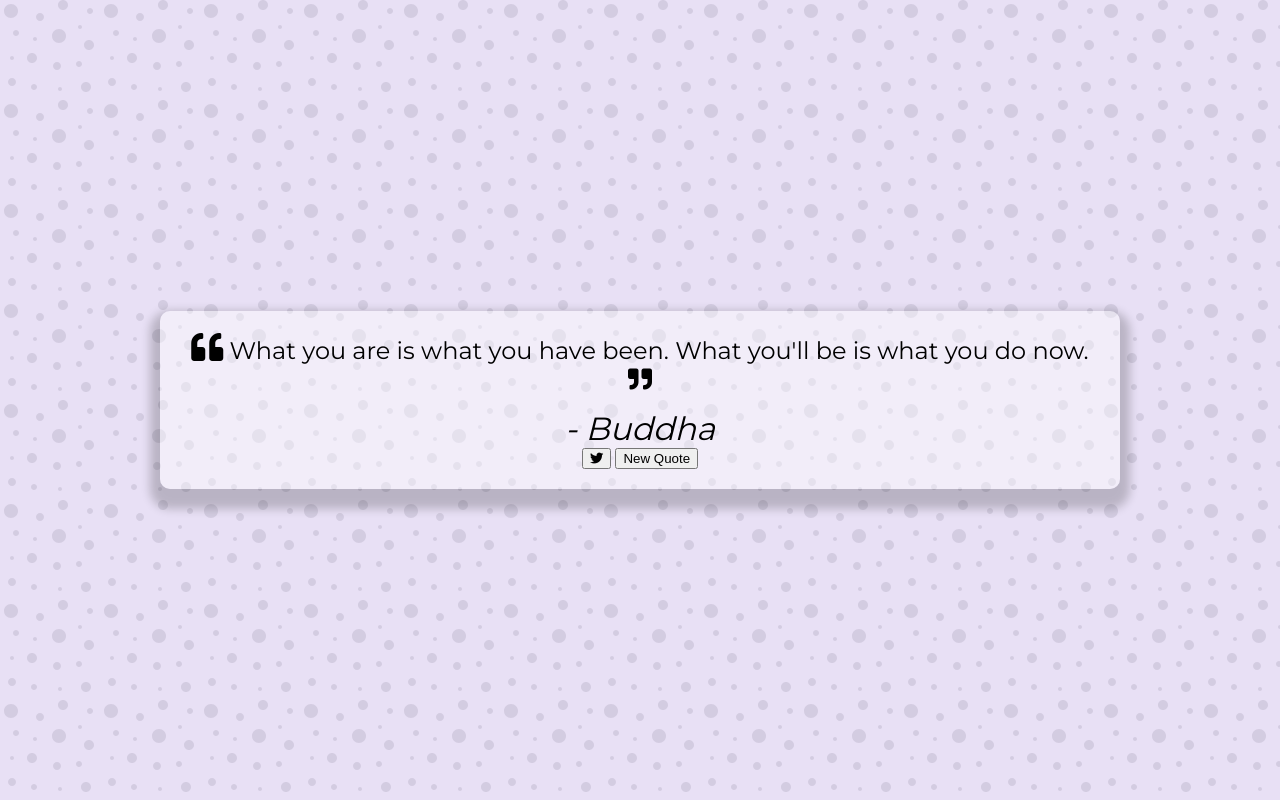
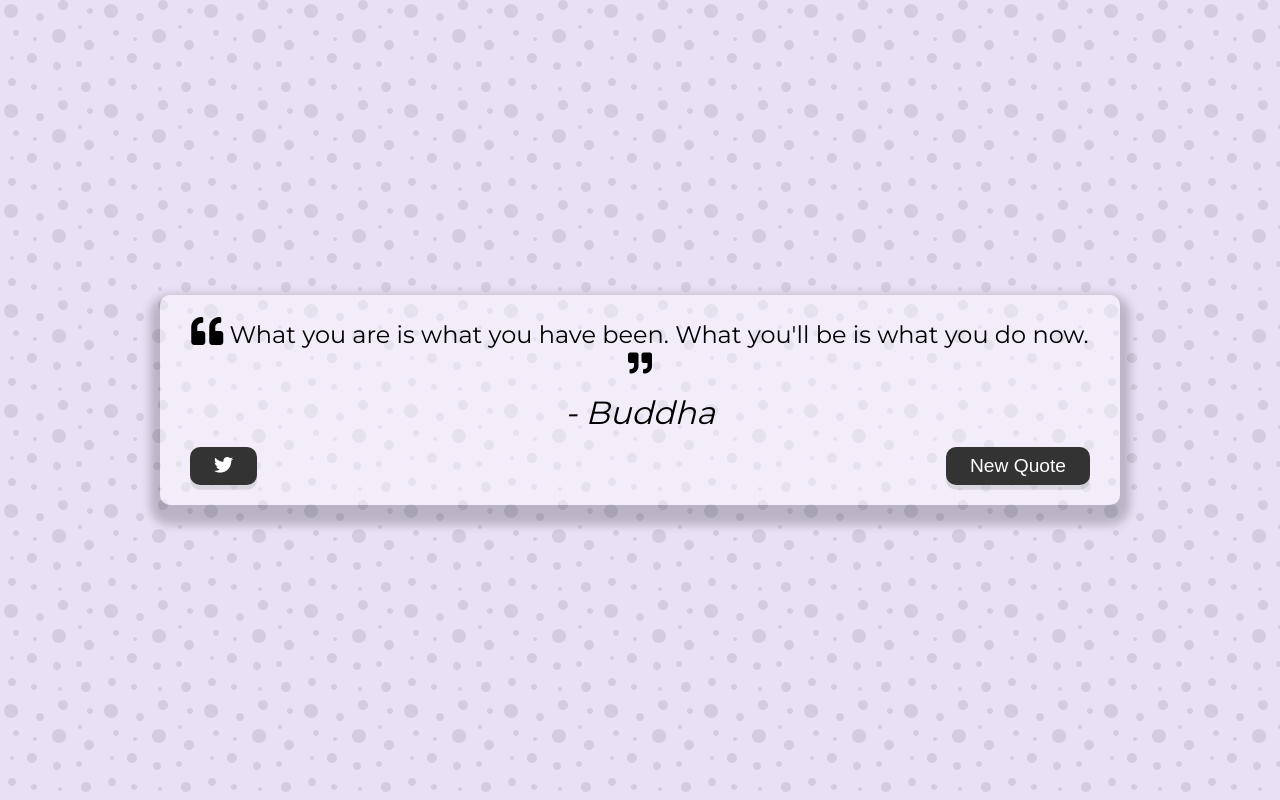
Before and after one commit to sohanshow/quoteGenerator, a plain HTML site: page index.html in a window 1280 px wide. Drawn offline with Linux system fonts and the light colour scheme.

Commit message:
+ made all major style changes

```diff
--- a/style.css
+++ b/style.css
@@ -51,6 +51,53 @@ box-shadow: 0 10px 10px 10px rgba(0, 0, 0, 0.2);
   font-style: italic;
 }
 
+
+/* This is the Button */
+.button-container {
+  margin-top: 15px;
+  display: flex;
+  justify-content: space-between;
+}
+
+button:hover{
+  filter:brightness(150%);
+}
+
+button:active{
+  transform: translate(0, 0.3rem);
+  box-shadow: 0 0.1rem rgba(255, 255, 255, 0.4);
+}
+
+
+#twitter:hover{
+color: #38a1f3;
+}
+
+.fa-twitter{
+  font-size: 1.2rem;
+}
+
+
+
+button{
+  cursor: pointer;
+  font-size: 1.2rem;
+  height: 2 rem;
+  border: none;
+  border-radius: 10px;
+  color: white;
+  background: #333;
+  outline: none;
+  padding: 0.5rem 1.5rem;
+  box-shadow: 0 0.3rem rgba(121, 121, 121, 0.2);
+
+}
+
+
+
+
+
+
 /* Media Query */
 
 @@media screen and (max-width: 1000px) {
```
